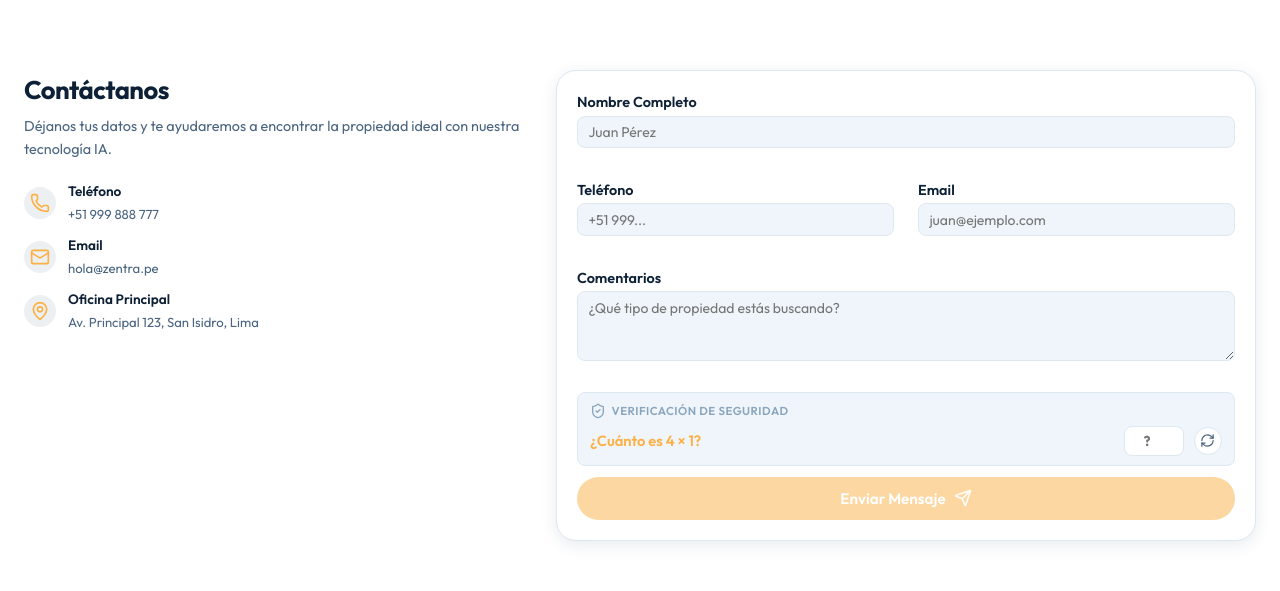
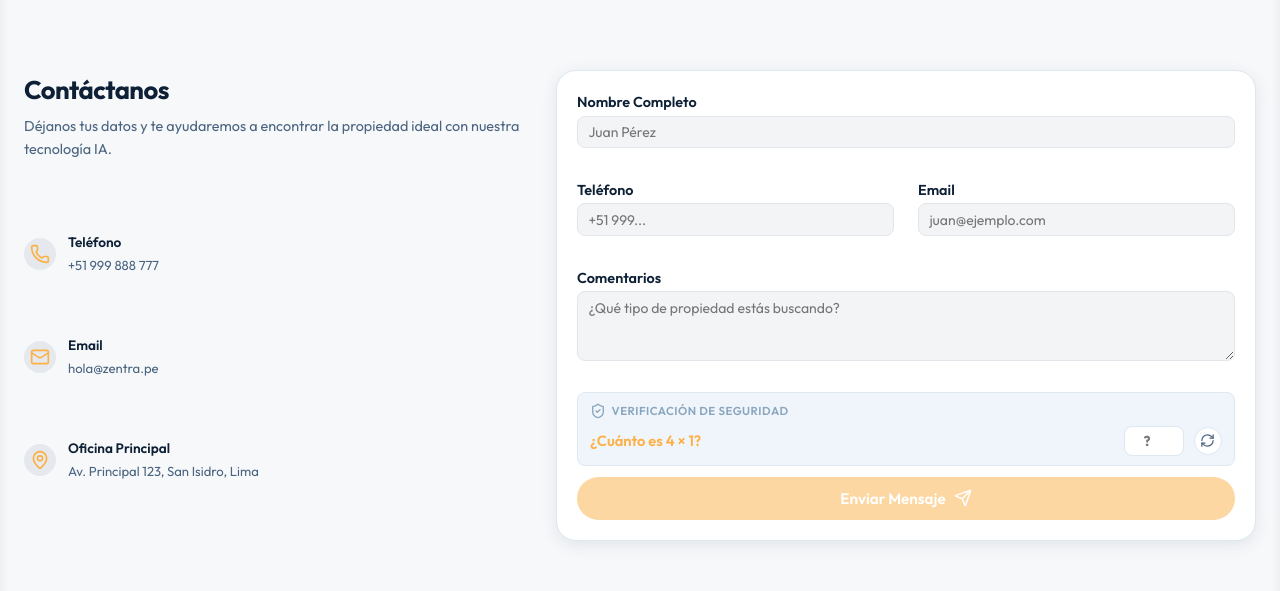
Before and after one commit to chatprex-netizen/zentra, a React (Vite) app: page / in a window 1280 px wide. Shown: the part 1667-2258 px from the top of the page. Built offline with nearby package versions, Linux system fonts and the light colour scheme; no server answers; the database is empty.

Commit message:
design: section gray bg+shadow, info distributes proportionally, inputs gray bg

```diff
--- a/src/components/ContactForm.css
+++ b/src/components/ContactForm.css
@@ -1,6 +1,7 @@
 .contact-section {
-  background-color: var(--white);
-  padding: 2.5rem 0;          /* era section-padding = 5rem */
+  background-color: #F7F8FA;
+  padding: 2.5rem 0;
+  box-shadow: inset 0 2px 12px rgba(26, 63, 92, 0.05), inset 0 -2px 12px rgba(26, 63, 92, 0.04);
 }
 
 .contact-container {
@@ -12,6 +13,7 @@
 .contact-info {
   display: flex;
   flex-direction: column;
+  justify-content: space-between;
 }
 
 .contact-info .section-title {
@@ -25,10 +27,12 @@
 }
 
 .info-items {
-  margin-top: 0.5rem;
+  margin-top: auto;
   display: flex;
   flex-direction: column;
-  gap: 0.6rem;
+  justify-content: space-evenly;
+  flex: 1;
+  gap: 0;
 }
 
 .info-item {
@@ -97,12 +101,12 @@
 .contact-form input,
 .contact-form textarea {
   padding: 0.4rem 0.65rem;
-  border: 1px solid var(--gray-200);
+  border: 1px solid #E2E5EA;
   border-radius: var(--radius-sm);
   font-family: inherit;
   font-size: 0.875rem;
   color: var(--text-dark);
-  background-color: var(--gray-100);
+  background-color: #F3F4F6;
   transition: border-color var(--transition-fast), background-color var(--transition-fast);
   outline: none;
   width: 100%;
@@ -130,7 +134,7 @@
 @media (min-width: 768px) {
   .contact-container {
     grid-template-columns: 1fr 1.4fr;
-    align-items: start;
+    align-items: stretch;
     gap: 2rem;
   }
 }
@@ -149,7 +153,7 @@
 
 .captcha-box.captcha-ok {
   border-color: var(--secondary-color);
-  background: var(--secondary-subtle);
+  background: #F3F4F6;
 }
 
 .captcha-box.captcha-error {
```
